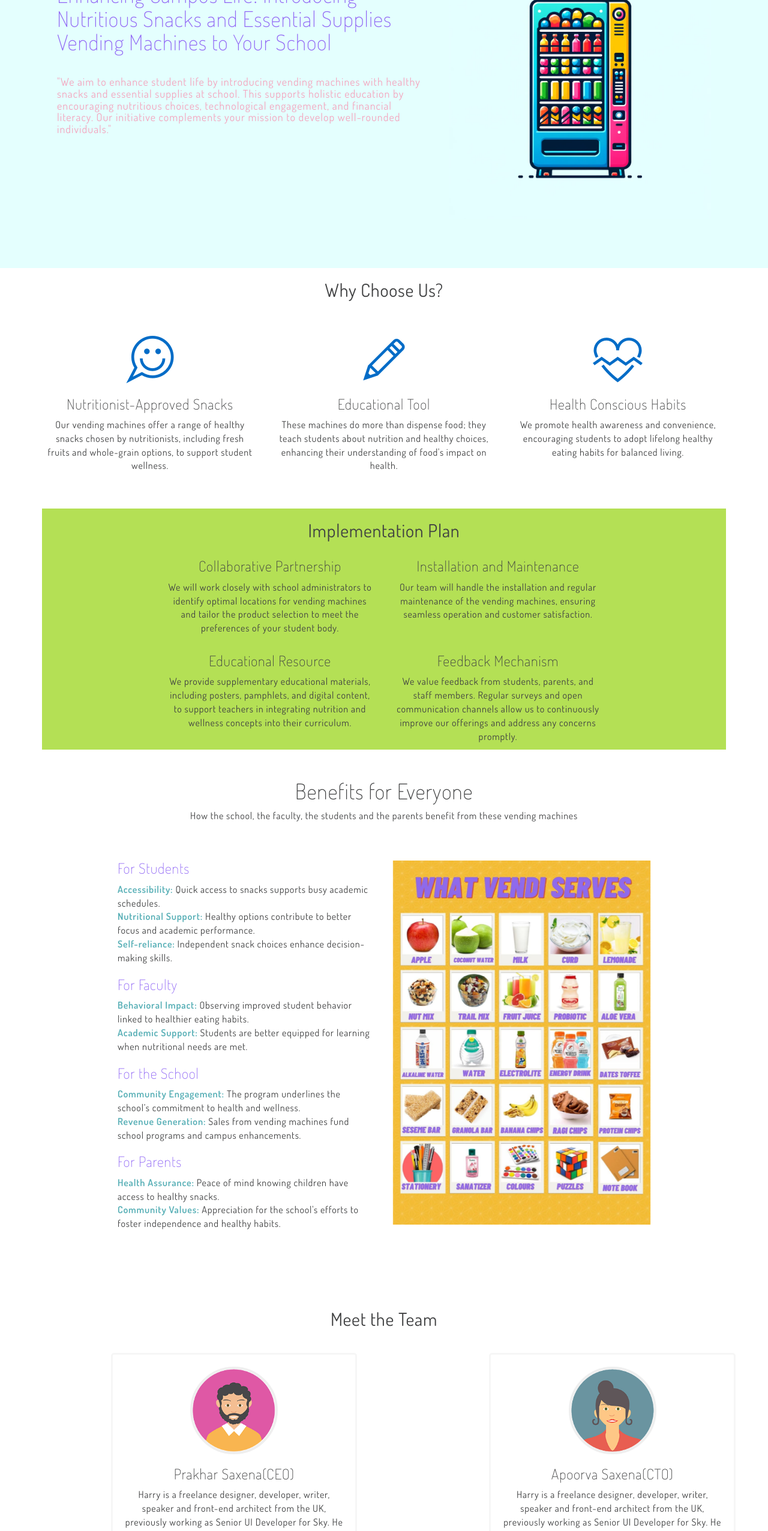
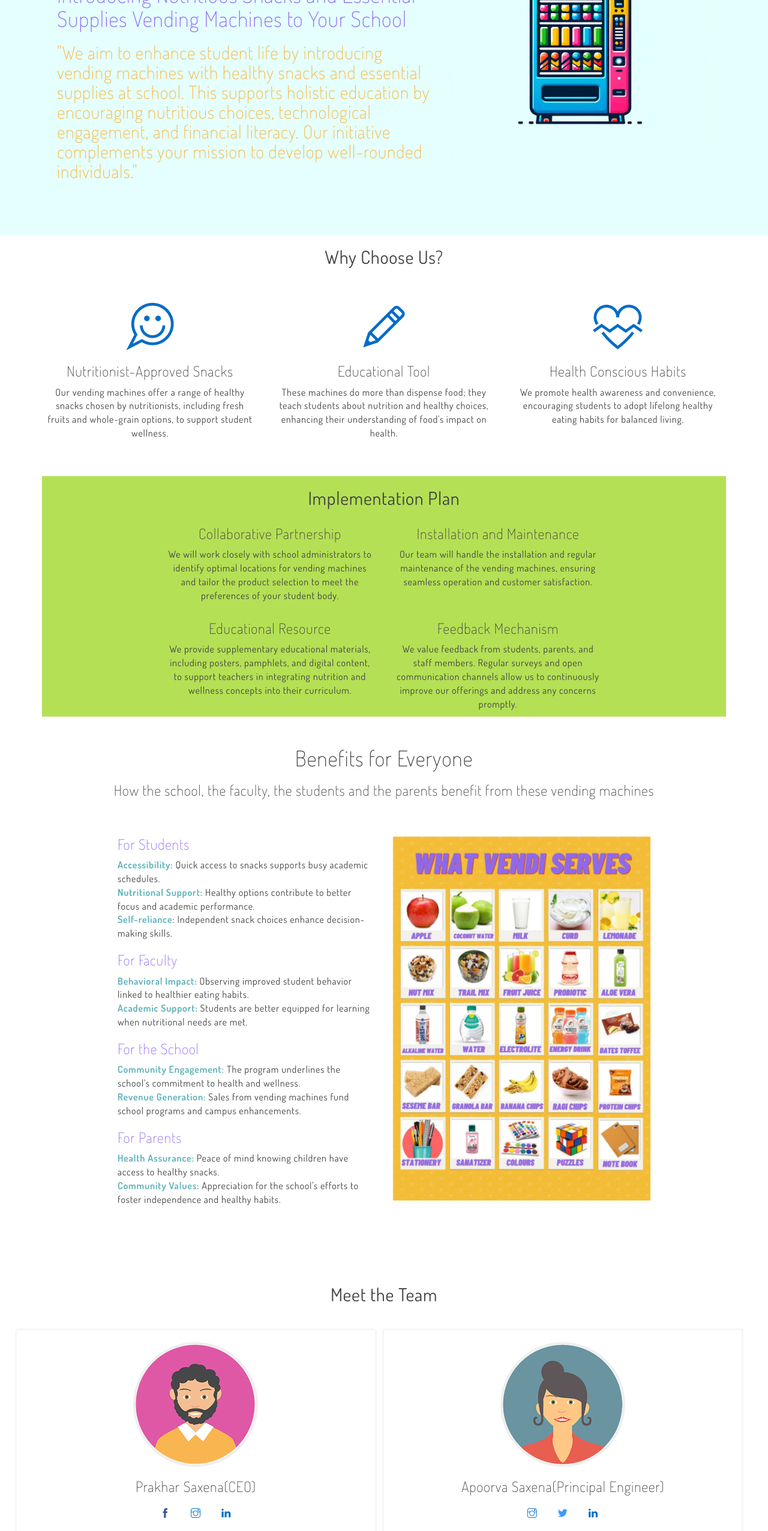
Before and after one commit to apoorva-saxena/vendi, a plain HTML site: page index.html in a window 1280 px wide. Shown: the part 240-2793 px from the top of the page at 60% size. Drawn offline with Linux system fonts and the light colour scheme.

Commit message:
fix mobile style

```diff
--- a/css/style.css
+++ b/css/style.css
@@ -133,9 +133,10 @@ a:hover, a:focus, a:active, a:visited {
 }
 .hero-header .rocket {
 	max-width: 100%;
-    margin-top: 90px;
 }
-
+.space {
+    padding: 0 40px;
+}
 .vending-items {
     max-height: 700px;
 
@@ -362,6 +363,10 @@ ul.footer-menu li a:hover {
     animation-name: bounce;
 }
 
+.description {
+    color: #FAB437
+}
+
 /* ========================================
     Custom Media Queries
 ======================================== */
@@ -372,7 +377,7 @@ ul.footer-menu li a:hover {
     .hero-header {
         padding: 3em 1em 1em 1em;
         text-align: center;
-        max-height: 550px;
+        max-height: 820px;
     }
     .speaker .feature {
         width: 100%;
@@ -416,3 +421,16 @@ ul.footer-menu li a:hover {
         margin-left: 0px;
     }
 }
+
+
+@media (min-width: 1199px) {
+    .speaker .feature {
+        width: 49%;
+        margin-right: 9px;
+        margin-left: 0px;
+    }
+}
+
+
+
+}
--- a/index.html
+++ b/index.html
@@ -30,18 +30,16 @@
         <div class="col-md-7">
           <img src="img/vendi-icon-removebg-preview.png" class="logo" />
           <h1>
-            Enhancing Campus Life: Introducing Nutritious Snacks and Essential
+            Introducing Nutritious Snacks and Essential
             Supplies Vending Machines to Your School
           </h1>
-          <!-- <h3>to start you up with your business!</h3> -->
-          <h4>
+          <h2 class="description">
             "We aim to enhance student life by introducing vending machines with
             healthy snacks and essential supplies at school. This supports
             holistic education by encouraging nutritious choices, technological
             engagement, and financial literacy. Our initiative complements your
             mission to develop well-rounded individuals."
-          </h4>
-          <!-- <a href="javascript:void(0);" onclick="scrollToBottom()" class="btn btn-lg btn-red" >Get in touch <span class="ti-arrow-right"></span></a> -->
+          </h2>
         </div>
         <div class="col-md-5 hidden-xs">
           <img
@@ -135,10 +133,10 @@
       <div class="implementation-plan">
         <div class="container-fluid">
           <h1 class="align-center">Benefits for Everyone</h1>
-          <p class="align-center">
+          <h3 class="align-center">
             How the school, the faculty, the students and the parents benefit
             from these vending machines
-          </p>
+          </h3>
 
           <div class="how-section1">
             <div class="row">
@@ -217,71 +215,33 @@
       </div>
     </div>
     <!-- End: Implementattion plan -->
-<!--
-    <div class="container">
-      <div class="row me-row content-ct speaker justify-content-center">
-        <h2 class="row-title text-center w-100">Meet the Team</h2>
-
-        <div class="col-md-6 feature">
-          <img src="img/speaker-5.png" class="speaker-img" alt="Speaker 1">
-          <h3>Prakhar Saxena (CEO)</h3>
-          <p>
-            Harry is a freelance designer, developer, writer, speaker and
-            front-end architect from the UK, previously working as Senior UI
-            Developer for Sky. He Tweets at...
-          </p>
-          <ul class="speaker-social">
-            <li>
-              <a href="#"><span class="ti-facebook"></span></a>
-            </li>
-            <li>
-              <a href="#"><span class="ti-twitter-alt"></span></a>
-            </li>
-            <li>
-              <a href="#"><span class="ti-linkedin"></span></a>
-            </li>
-          </ul>
-        </div>
-
-        <div class="col-md-6 feature">
-          <img src="img/speaker-4.png" class="speaker-img" alt="Speaker 2">
-          <h3>Apoorva Saxena (Lead dev)</h3>
-          <p>
-            Harry is a freelance designer, developer, writer, speaker and
-            front-end architect from the UK, previously working as Senior UI
-            Developer for Sky. He Tweets at...
-          </p>
-          <ul class="speaker-social">
-            <li>
-              <a href="#"><span class="ti-facebook"></span></a>
-            </li>
-            <li>
-              <a href="#"><span class="ti-twitter-alt"></span></a>
-            </li>
-            <li>
-              <a href="#"><span class="ti-linkedin"></span></a>
-            </li>
-          </ul>
-        </div>
-
-      </div>
-    </div> -->
 
 
     <!-- Start: Speakers -->
     <div class="row me-row content-ct speaker" id="speakers">
       <h2 class="row-title">Meet the Team</h2>
+      <div class="space">
       <div class="col-md-6 col-sm-6 col-lg-6 feature">
         <img src="img/speaker-5.png" class="speaker-img" />
         <h3>Prakhar Saxena(CEO)</h3>
-        <p>
-          Harry is a freelance designer, developer, writer, speaker and
-          front-end architect from the UK, previously working as Senior UI
-          Developer for Sky. He Tweets at...
-        </p>
         <ul class="speaker-social">
           <li>
             <a href="#"><span class="ti-facebook"></span></a>
+          </li>
+          <li>
+            <a href="#"><span class="ti-instagram"></span></a>
+          </li>
+          <li>
+            <a href="#"><span class="ti-linkedin"></span></a>
+          </li>
+        </ul>
+      </div>
+      <div class="col-md-6 col-sm-6 col-lg-6 feature">
+        <img src="img/speaker-4.png" class="speaker-img" />
+        <h3>Apoorva Saxena(Principal Engineer)</h3>
+        <ul class="speaker-social">
+          <li>
+            <a href="#"><span class="ti-instagram"></span></a>
           </li>
           <li>
             <a href="#"><span class="ti-twitter-alt"></span></a>
@@ -291,26 +251,7 @@
           </li>
         </ul>
       </div>
-      <div class="col-md-6 col-sm-6 col-lg-6 feature">
-        <img src="img/speaker-4.png" class="speaker-img" />
-        <h3>Apoorva Saxena(CTO)</h3>
-        <p>
-          Harry is a freelance designer, developer, writer, speaker and
-          front-end architect from the UK, previously working as Senior UI
-          Developer for Sky. He Tweets at...
-        </p>
-        <ul class="speaker-social">
-          <li>
-            <a href="#"><span class="ti-facebook"></span></a>
-          </li>
-          <li>
-            <a href="#"><span class="ti-twitter-alt"></span></a>
-          </li>
-          <li>
-            <a href="#"><span class="ti-linkedin"></span></a>
-          </li>
-        </ul>
-      </div>
+    </div>
     </div>
     <!-- End: Speakers -->
 
@@ -323,6 +264,7 @@
           <a href="mailto:prakhar22july@gmail.com">prakhar22july@gmail.com</a>
         </p>
         <p>Phone Number: <a href="tel:+08896353701">08896353701</a></p>
+        <p>Based in: Lucknow</p>
       </div>
       <div class="row footer-credit">
         <div class="col-md-6 col-sm-6">
```
